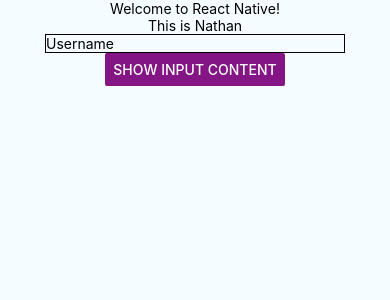
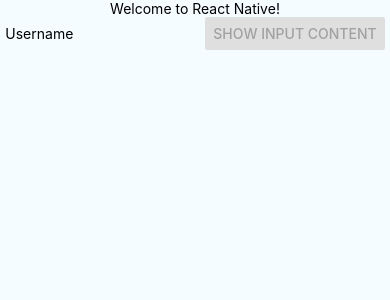
Before and after one commit to nathanTran183/react-native-begin, a React Native app: screen / in a window 390 px wide. Shown: the top 300 px of the page. Built offline with nearby package versions, Linux system fonts and the light colour scheme.

Commit message:
add view into view

```diff
--- a/App.js
+++ b/App.js
@@ -21,11 +21,15 @@
 export default class App extends Component<Props> {
   state = {
     username: "",
-    password: ""
+    password: "",
+    enabled: false
   };
 
   inputChangedHandler = value => {
-    this.setState({ username: value })
+    let enabled = true;
+    if (value === "")
+      enabled = false;
+    this.setState({ username: value, enabled: enabled })
   };
 
   onPressLearnMore = () => {
@@ -35,18 +39,20 @@
   render() {
     return (
       <View style={styles.container}>
-        <Text style={styles.welcome}>Welcome to React Native!</Text>
-        <Text style={styles.welcome}>This is Nathan</Text>
+        <Text>Welcome to React Native!</Text>
+        <View style={styles.loginForm}>
           <TextInput
-          style={{ width: 300, borderColor: black, borderWidth: 1 }}
+            style={{width: 200}}
             value={this.state.username}
             placeholder="Username"
             onChangeText={this.inputChangedHandler}
           />
           <Button onPress={this.onPressLearnMore}
             title="Show Input Content"
+            disabled={!this.state.enabled}
             color="#841584"
             accessibilityLabel="Learn more about this purple button" />
+        </View>
       </View>
     );
   }
@@ -59,4 +65,8 @@
     alignItems: 'center',
     backgroundColor: '#F5FCFF',
   },
+  loginForm: {
+    flexDirection: 'row',
+    justifyContent: 'space-between',
+  }
 });
```
Lines whose indentation alone changed are shown as unchanged.
